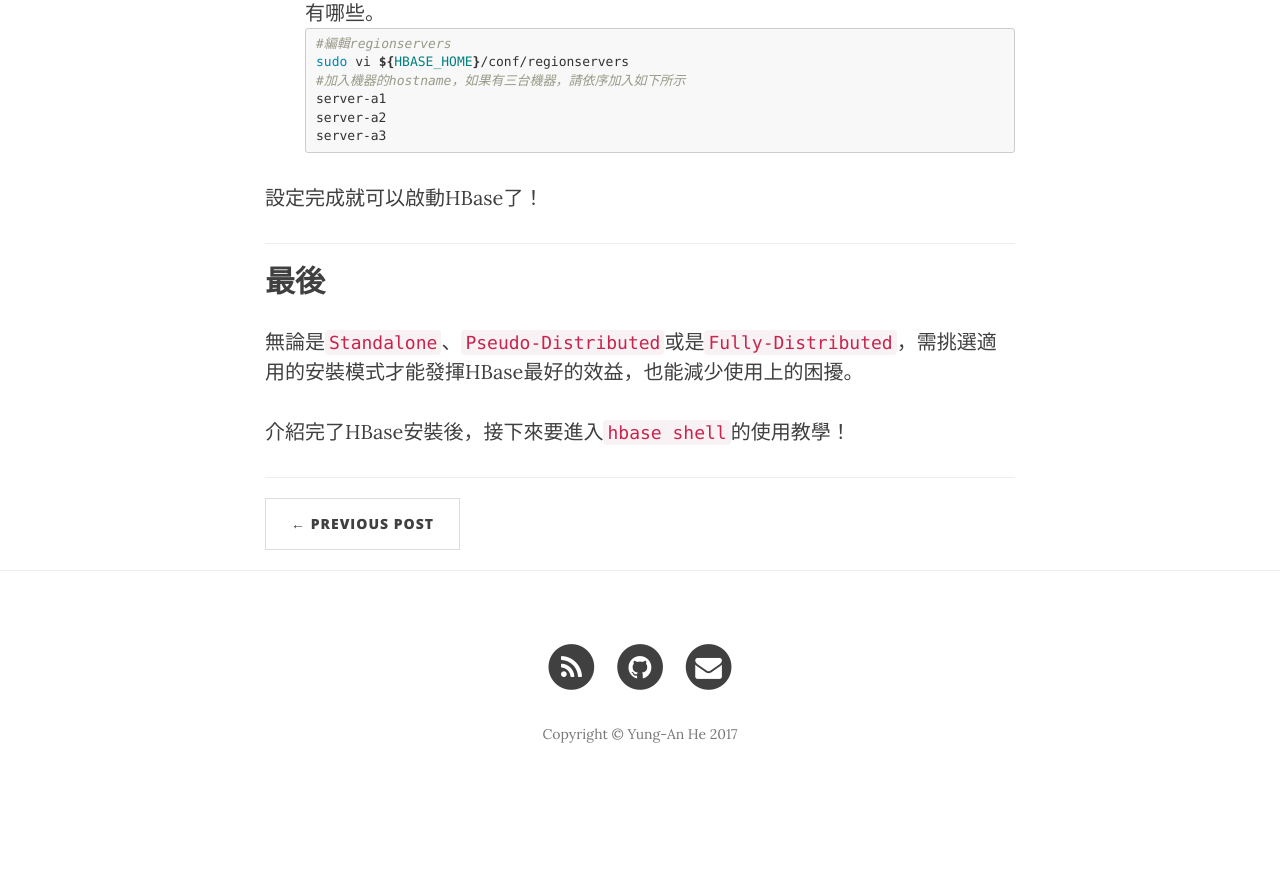
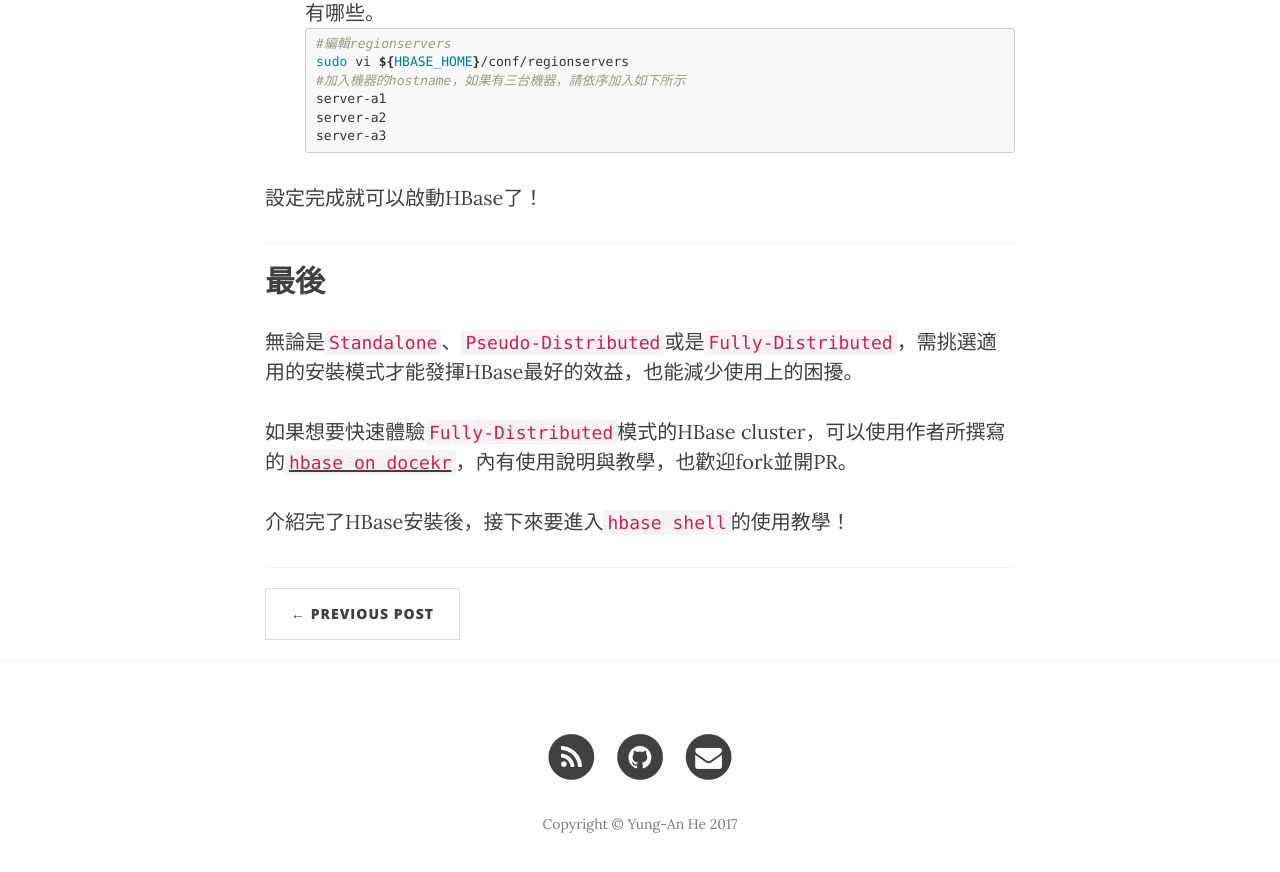
Before and after one commit to mathsigit/blog_page, a Jekyll site: the page built from _posts/2017-12-13-30days-series-9-installation-of-hbase.md, in a window 1280 px wide and 900 px high, scrolled down 3748 px. Shown: the top 872 px of the window. Built offline with Jekyll 4.4.1, drawn with Linux system fonts in a browser that asks for light colours; nearby versions of some CDN libraries; before the commit the page ends 4558 px from its top, so only the background shows below that.

Commit message:
Adding docker-on-hbase url of 30 days series,day 9.

```diff
--- a/_posts/2017-12-13-30days-series-9-installation-of-hbase.md
+++ b/_posts/2017-12-13-30days-series-9-installation-of-hbase.md
@@ -138,6 +138,9 @@ server-a3
 
 無論是`Standalone`、`Pseudo-Distributed`或是`Fully-Distributed`，需挑選適用的安裝模式才能發揮HBase最好的效益，也能減少使用上的困擾。
 
+如果想要快速體驗`Fully-Distributed`模式的HBase cluster，可以使用作者所撰寫的[`hbase on docekr`][hbase_on_docker_github]，內有使用說明與教學，也歡迎fork並開PR。
+
 介紹完了HBase安裝後，接下來要進入`hbase shell`的使用教學！
 
 [hbase_2_0_0alpha4_download]: http://apache.stu.edu.tw/hbase/2.0.0-alpha4/
+[hbase_on_docker_github]: https://github.com/is-land/hbase-on-docker/tree/2.0.0-alpha4
```
